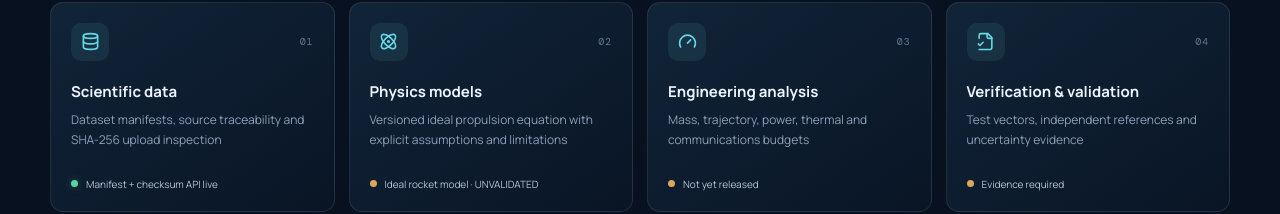
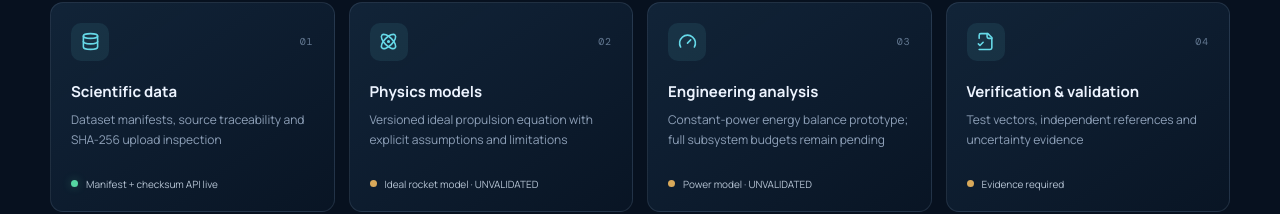
Before and after one commit to dharmendra0412/orbitops, a React (Vite) app in the folder frontend/: page / in a window 1280 px wide. Shown: the part 651-865 px from the top of the page. Built offline with nearby package versions, Linux system fonts and the light colour scheme; no server answers.

Commit message:
Document power model and update engineering workstream status

```diff
--- a/frontend/src/App.tsx
+++ b/frontend/src/App.tsx
@@ -32,7 +32,7 @@ type PowerResult = {
 const workstreams = [
   { icon: Database, title: "Scientific data", detail: "Dataset manifests, source traceability and SHA-256 upload inspection", state: "Manifest + checksum API live", ready: true },
   { icon: Atom, title: "Physics models", detail: "Versioned ideal propulsion equation with explicit assumptions and limitations", state: "Ideal rocket model · UNVALIDATED", ready: false },
-  { icon: Gauge, title: "Engineering analysis", detail: "Mass, trajectory, power, thermal and communications budgets", state: "Not yet released", ready: false },
+  { icon: Gauge, title: "Engineering analysis", detail: "Constant-power energy balance prototype; full subsystem budgets remain pending", state: "Power model · UNVALIDATED", ready: false },
   { icon: FileCheck2, title: "Verification & validation", detail: "Test vectors, independent references and uncertainty evidence", state: "Evidence required", ready: false },
 ];
 
```
Also changed, not shown: 1 other file (tests, documents, lock files or other folders).
